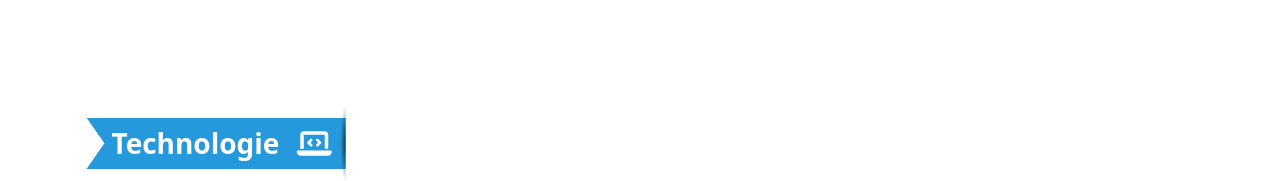
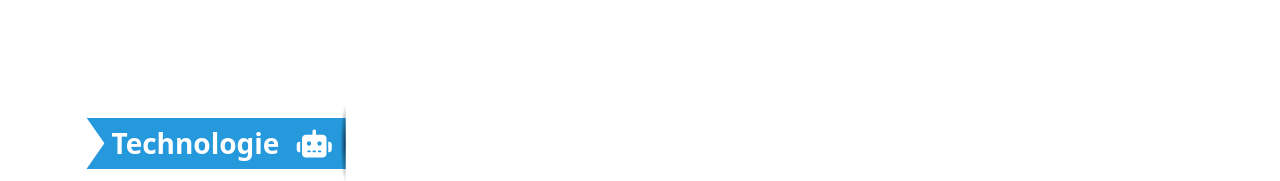
Before and after one commit to MaheninaRan/portfolio-angular, an Angular app: page / in a window 1280 px wide. Shown: the part 2608-2789 px from the top of the page. Built offline with nearby package versions, Linux system fonts and the light colour scheme.

Commit message:
Modification icon Technologie

```diff
--- a/src/app/page/competence/competence.component.css
+++ b/src/app/page/competence/competence.component.css
@@ -92,3 +92,25 @@ li{
   .item, .item h5 { transition: none; }
   .item:hover { translate: none; }
 }
+
+@keyframes rotate {
+  0% {
+    transform: rotate(0deg);
+  }
+  100% {
+    transform: rotate(360deg);
+  }
+}
+
+.rotate {
+  display: inline-block;
+  animation: rotate 1s linear;
+}
+
+.wow.rotate {
+  visibility: hidden;
+}
+
+.wow.rotate[data-wow-duration] {
+  visibility: visible;
+}
--- a/src/app/page/competence/competence.component.html
+++ b/src/app/page/competence/competence.component.html
@@ -1,5 +1,5 @@
   <div class="container">
-    <div class="ribbon"> Technologie <i class="fa-solid fa-laptop-code"></i></div>
+    <div class="ribbon"> Technologie <i class="fa-solid fa-robot wow rotate" data-wow-duration="1s"> </i></div>
     <div class="row grid">
       <div class="item wow animate__animated animate__fadeInUp" data-wow-delay="0.00s">
         <div class="item-title">
```
